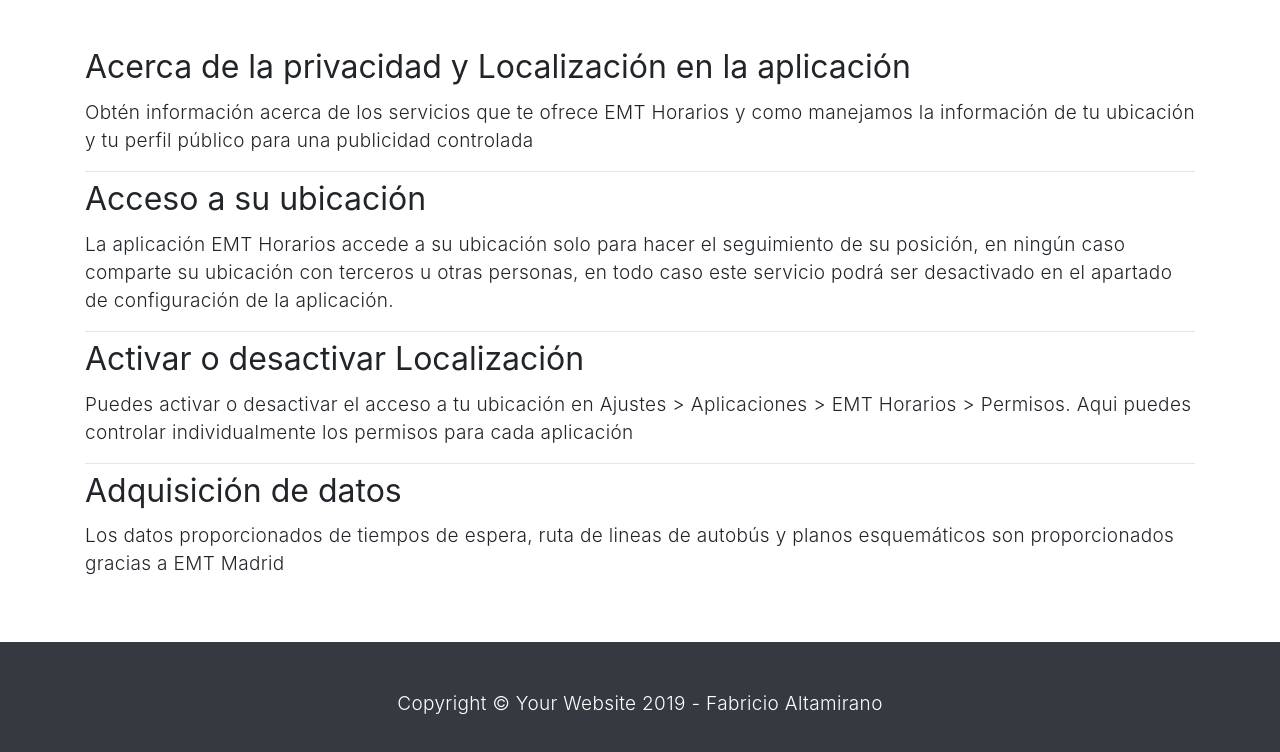
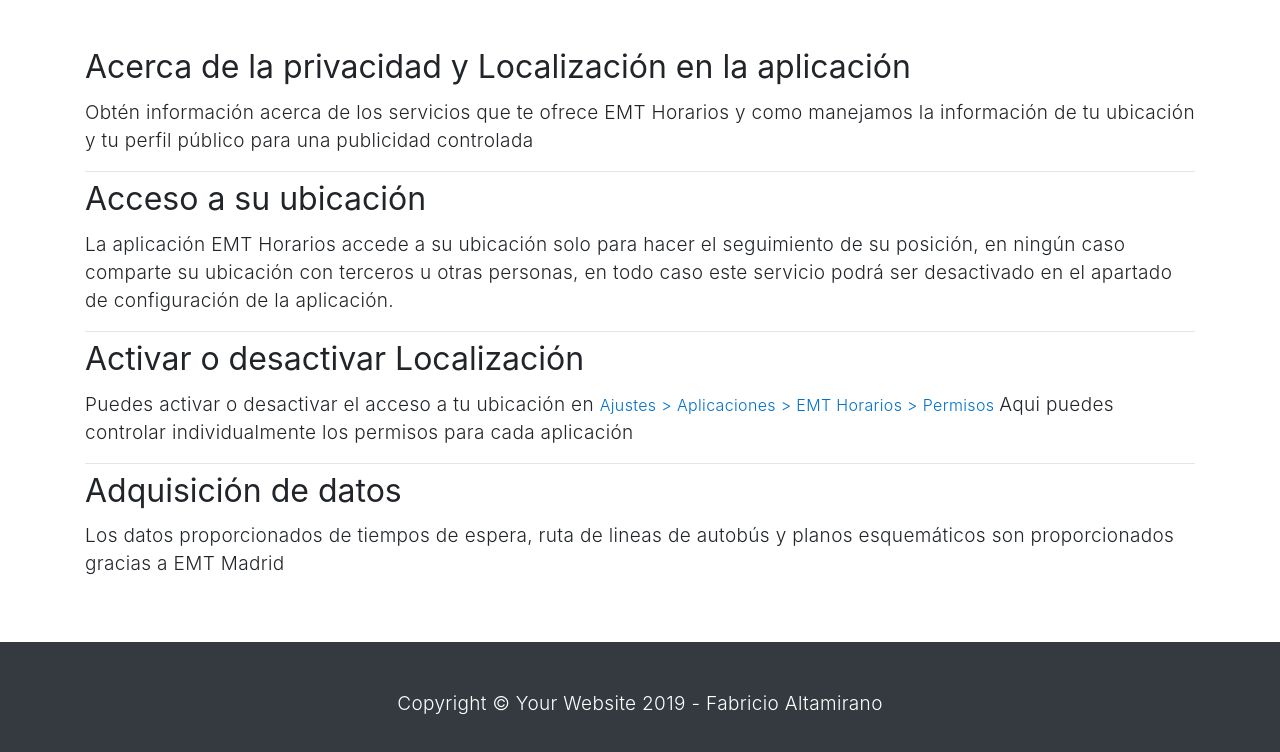
Before and after one commit to vladymix/apps_web, a plain HTML site: page pages/emt/index.html in a window 1280 px wide. Shown: the part 707-1459 px from the top of the page. Drawn offline with Linux system fonts and the light colour scheme; files whose address does not match are found by name.

Commit message:
add style

```diff
--- a/css/heroic-features.css
+++ b/css/heroic-features.css
@@ -51,6 +51,11 @@
     font-family: SF Pro Display,SF Pro Icons,Helvetica Neue,Helvetica,Arial,sans-serif;
 }
 
+.py-5 .container p span{
+    font-size: 16px;
+    color: #0070c9;
+}
+
 .divider{
   height: 0.5px;
   margin: 9px 0;
--- a/pages/emt/index.html
+++ b/pages/emt/index.html
@@ -76,7 +76,7 @@
 
 
             <h2 class="card-title">Activar o desactivar Localización</h2>
-            <p>Puedes activar o desactivar el acceso a tu ubicación en Ajustes > Aplicaciones > EMT Horarios > Permisos. Aqui puedes controlar individualmente los permisos para cada aplicación</p>
+            <p>Puedes activar o desactivar el acceso a tu ubicación en <span> Ajustes > Aplicaciones > EMT Horarios > Permisos </span>Aqui puedes controlar individualmente los permisos para cada aplicación</p>
             <div class="divider"></div>
 
             <h2 class="card-title">Adquisición de datos</h2>
```
